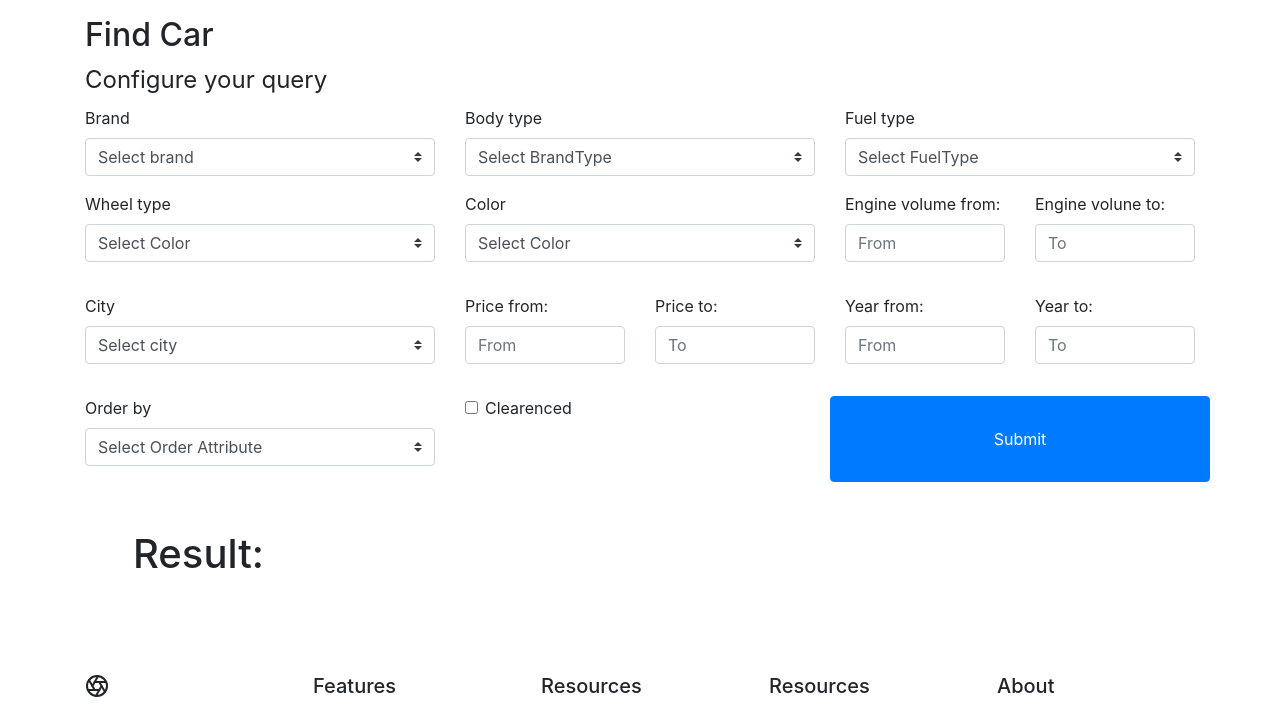
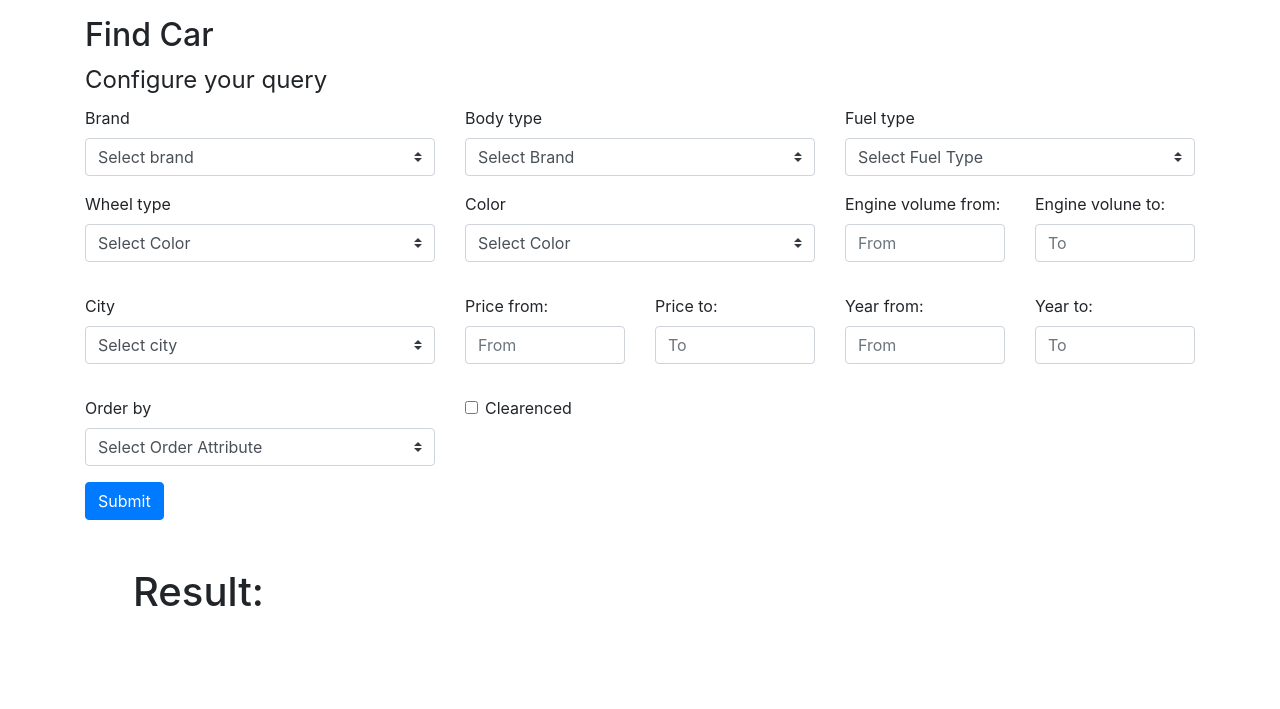
Before and after one commit to birzhans/cars, a Django app: page /car/find/ in a window 1280 px wide. Shown: the part 56-765 px from the top of the page. Run offline with Django 3.2, Linux system fonts and the light colour scheme; data that the repository does not hold is empty; parts of the project's set-up code (start-up, migrations or seed data) failed here and were passed over; some libraries are stand-ins or nearby versions.

Commit message:
edit templates

```diff
--- a/car/templates/car/find_car.html
+++ b/car/templates/car/find_car.html
@@ -26,7 +26,7 @@
 			<div class="col-md-4 mb-3">
 				<label for="state">Body type</label>
 				<select class="custom-select d-block w-100" id="state" name="body_type">
-					<option value="">Select BrandType</option>
+					<option value="">Select Brand</option>
 					{% for body_type in body_types %}
 					<option>{{ body_type }}</option>
 					{% endfor %}
@@ -40,7 +40,7 @@
 			<div class="col-md-4 mb-3">
 				<label for="state">Fuel type</label>
 				<select class="custom-select d-block w-100" id="state" name="fuel_type">
-					<option value="">Select FuelType</option>
+					<option value="">Select Fuel Type</option>
 					{% for fuel_type in fuel_types %}
 					<option>{{ fuel_type }}</option>
 					{% endfor %}
@@ -154,13 +154,9 @@
 						Clearenced
 					</label>
 				</div>
-
-
 			</div>
-
-			<button type="submit" class="col-md-4 btn btn-primary">Submit</button>
-
 		</div>
+		<button type="submit" class="btn btn-primary">Submit</button>
 	</fieldset>
 
 </form>
--- a/car/templates/car/index.html
+++ b/car/templates/car/index.html
@@ -4,6 +4,9 @@
 
 
 {% block content %}
+
+<h1>Cars list</h1>
+
 <div class="row row-cols-1 row-cols-md-3">
 	{% for car in cars %}
 	<div class="col m-4">
```
